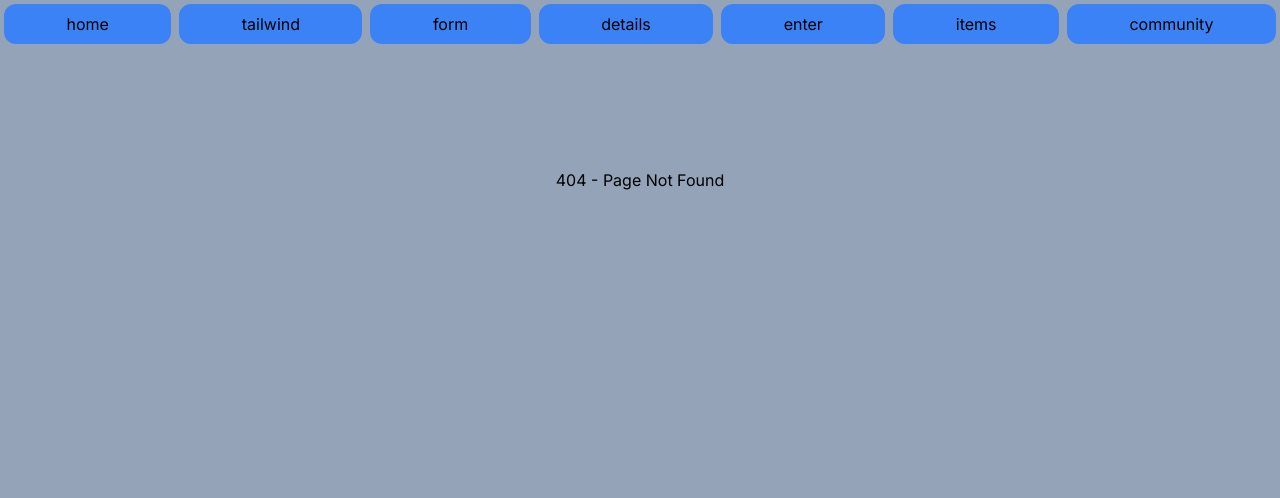
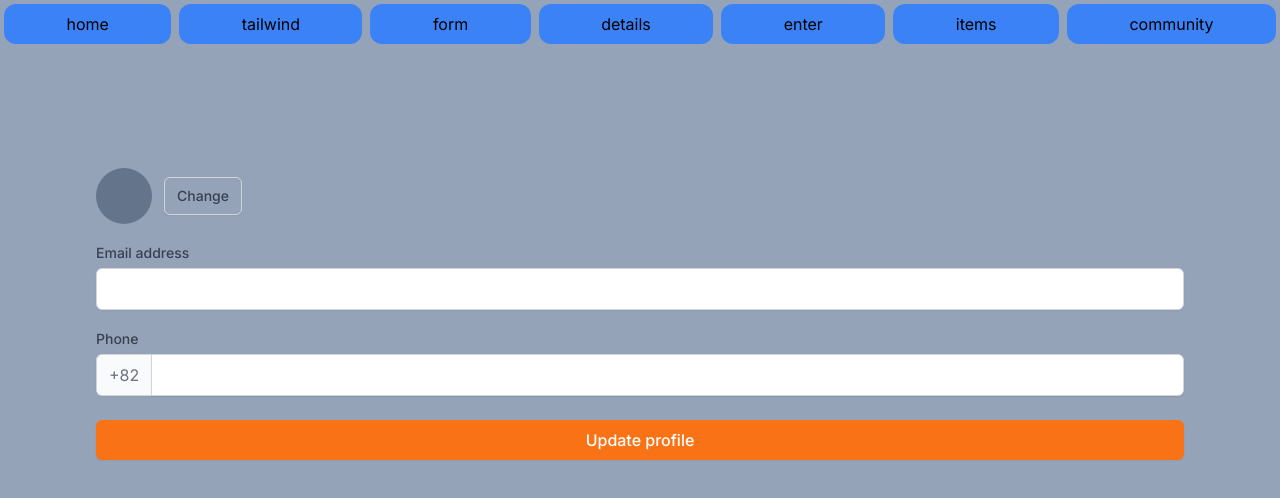
Before and after one commit to wonseok-han/edu-carrot-clone, a Next.js app: page /pages/tailwind/profile/edit in a window 1280 px wide. Before the commit this address had no page. Shown: the top 498 px of the page. Built offline with nearby package versions, Linux system fonts and the light colour scheme.

Commit message:
profile edit 페이지 추가

```diff
--- /dev/null
+++ b/app/pages/tailwind/profile/edit/page.tsx
@@ -0,0 +1,57 @@
+import type { NextPage } from "next";
+
+const EditProfile: NextPage = () => {
+  return (
+    <div className="py-10 px-4">
+      <div className="space-y-4">
+        <div className="flex items-center space-x-3">
+          <div className="w-14 h-14 rounded-full bg-slate-500" />
+          <label
+            htmlFor="picture"
+            className="cursor-pointer py-2 px-3 border border-gray-300 rounded-md shadow-sm text-sm font-medium focus:ring-offset-2 focus:ring-orange-500 text-gray-700"
+          >
+            Change
+            <input
+              id="picture"
+              type="file"
+              className="hidden"
+              accept="image/*"
+            />
+          </label>
+        </div>
+        <div className="space-y-1">
+          <label htmlFor="email" className="text-sm font-medium text-gray-700">
+            Email address
+          </label>
+          <input
+            id="email"
+            type="email"
+            className="appearance-none w-full px-3 py-2 border border-gray-300 rounded-md shadow-sm placeholder-gray-400 focus:outline-none focus:ring-orange-500 focus:border-orange-500"
+            required
+          />
+        </div>
+        <div className="space-y-1">
+          <label htmlFor="phone" className="text-sm font-medium text-gray-700">
+            Phone
+          </label>
+          <div className="flex rounded-md shadow-sm">
+            <span className="flex items-center justify-center px-3 rounded-l-md border border-r-0 border-gray-300 bg-gray-50 text-gray-500 select-none">
+              +82
+            </span>
+            <input
+              id="phone"
+              type="number"
+              className="appearance-none w-full px-3 py-2 border border-gray-300 rounded-md rounded-l-none shadow-sm placeholder-gray-400 focus:outline-none focus:ring-orange-500 focus:border-orange-500"
+              required
+            />
+          </div>
+        </div>
+      </div>
+      <button className="mt-6 w-full bg-orange-500 hover:bg-orange-600 text-white py-2 px-4 border-r-transparent rounded-md shadow-sm font-medium focus:ring-2 focus:ring-offset-2 focus:ring-orange-500 focus:outline-none">
+        Update profile
+      </button>
+    </div>
+  );
+};
+
+export default EditProfile;
```
